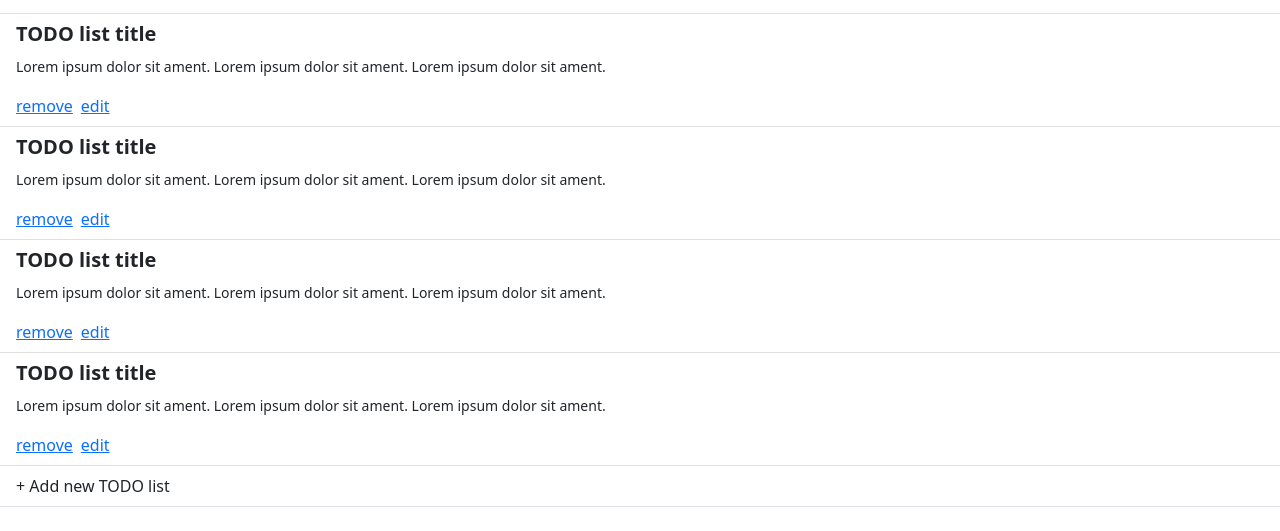
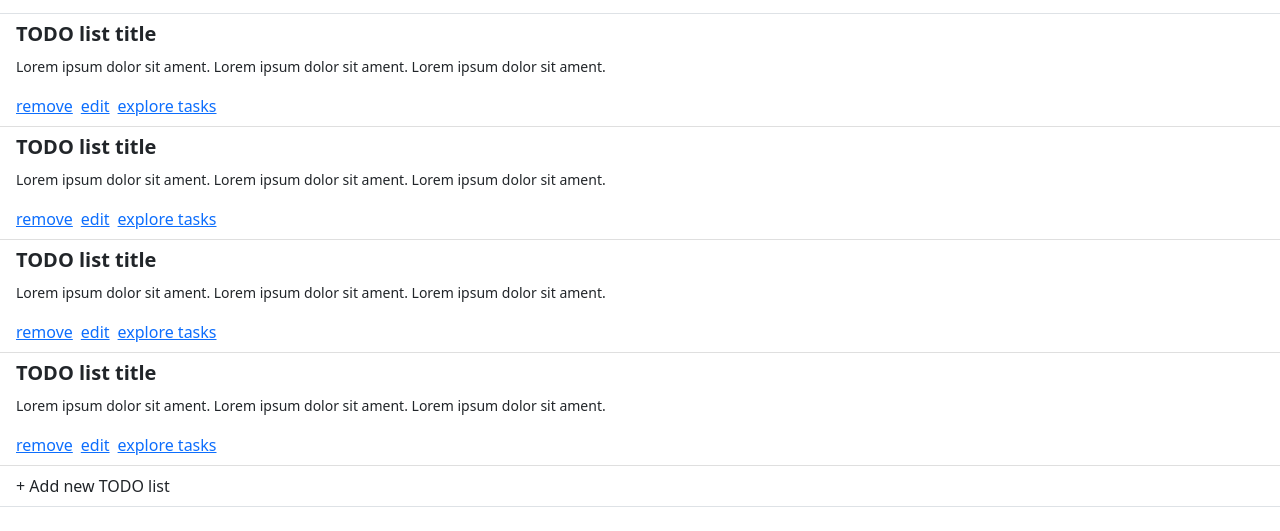
Before and after one commit to dennisshevtsov/bootstrap-todo-sample, a website: page index.html in a window 1280 px wide. Shown: the part 51-582 px from the top of the page. Drawn offline with nearby package versions, Linux system fonts and the light colour scheme.

Commit message:
add link to search todo list tasks

```diff
--- a/index.html
+++ b/index.html
@@ -30,6 +30,7 @@
         <div class="d-flex w-100 align-items-center">
           <a href="#" class="me-2"><span>remove</span></a>
           <a href="add-todo-list.html" class="me-2"><span>edit</span></a>
+          <a href="search-todo-list-tasks.html" class="me-2"><span>explore tasks</span></a>
         </div>
       </div>
       <div class="list-group-item list-group-item-action">
@@ -38,6 +39,7 @@
         <div class="d-flex w-100 align-items-center">
           <a href="#" class="me-2"><span>remove</span></a>
           <a href="add-todo-list.html" class="me-2"><span>edit</span></a>
+          <a href="search-todo-list-tasks.html" class="me-2"><span>explore tasks</span></a>
         </div>
       </div>
       <div class="list-group-item list-group-item-action">
@@ -46,6 +48,7 @@
         <div class="d-flex w-100 align-items-center">
           <a href="#" class="me-2"><span>remove</span></a>
           <a href="add-todo-list.html" class="me-2"><span>edit</span></a>
+          <a href="search-todo-list-tasks.html" class="me-2"><span>explore tasks</span></a>
         </div>
       </div>
       <div class="list-group-item list-group-item-action">
@@ -54,6 +57,7 @@
         <div class="d-flex w-100 align-items-center">
           <a href="#" class="me-2"><span>remove</span></a>
           <a href="add-todo-list.html" class="me-2"><span>edit</span></a>
+          <a href="search-todo-list-tasks.html" class="me-2"><span>explore tasks</span></a>
         </div>
       </div>
       <a href="add-todo-list.html" class="list-group-item list-group-item-action">
```
Also changed, not shown: add-todo-list.html (+2 -2 lines).
